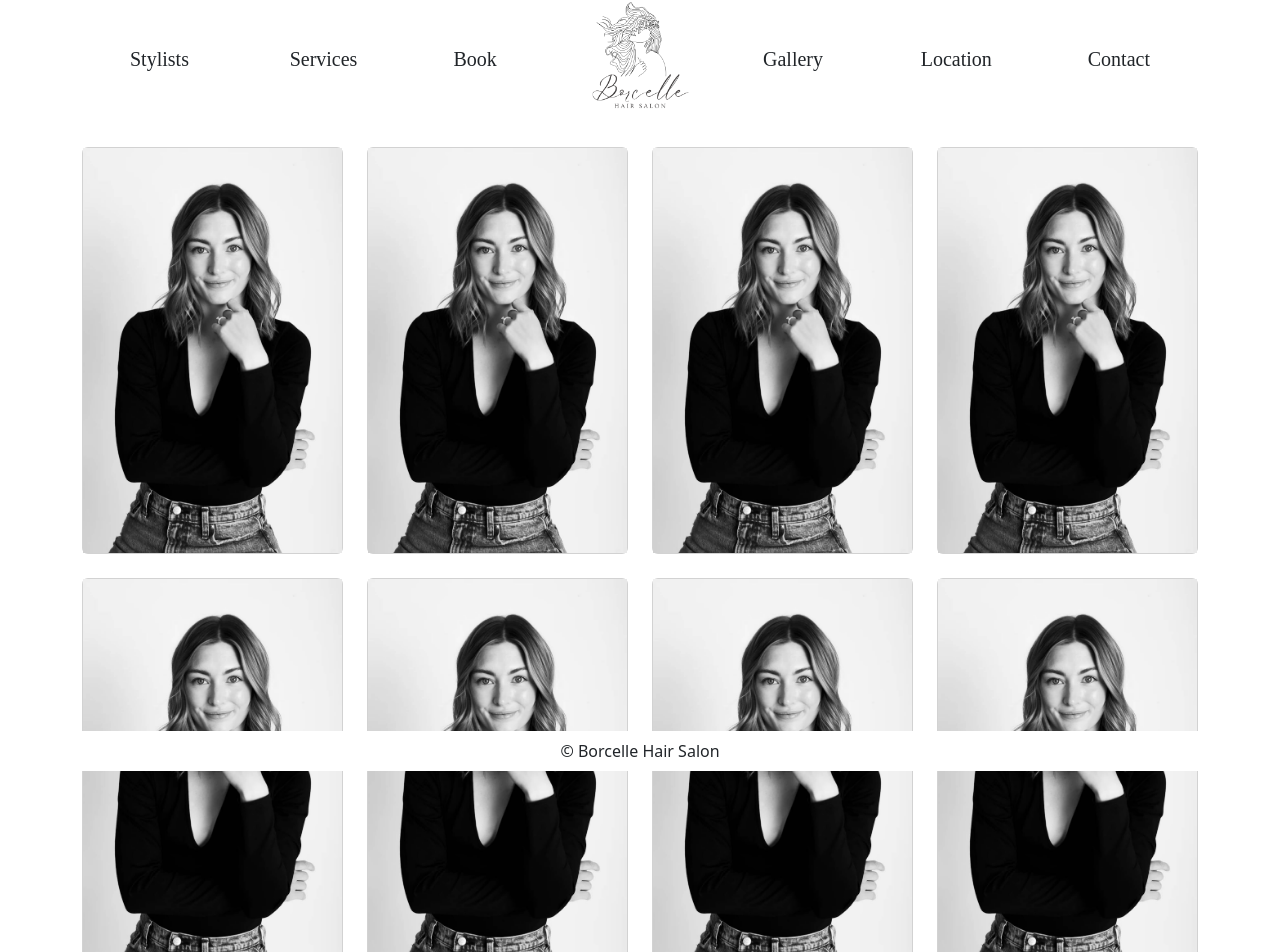
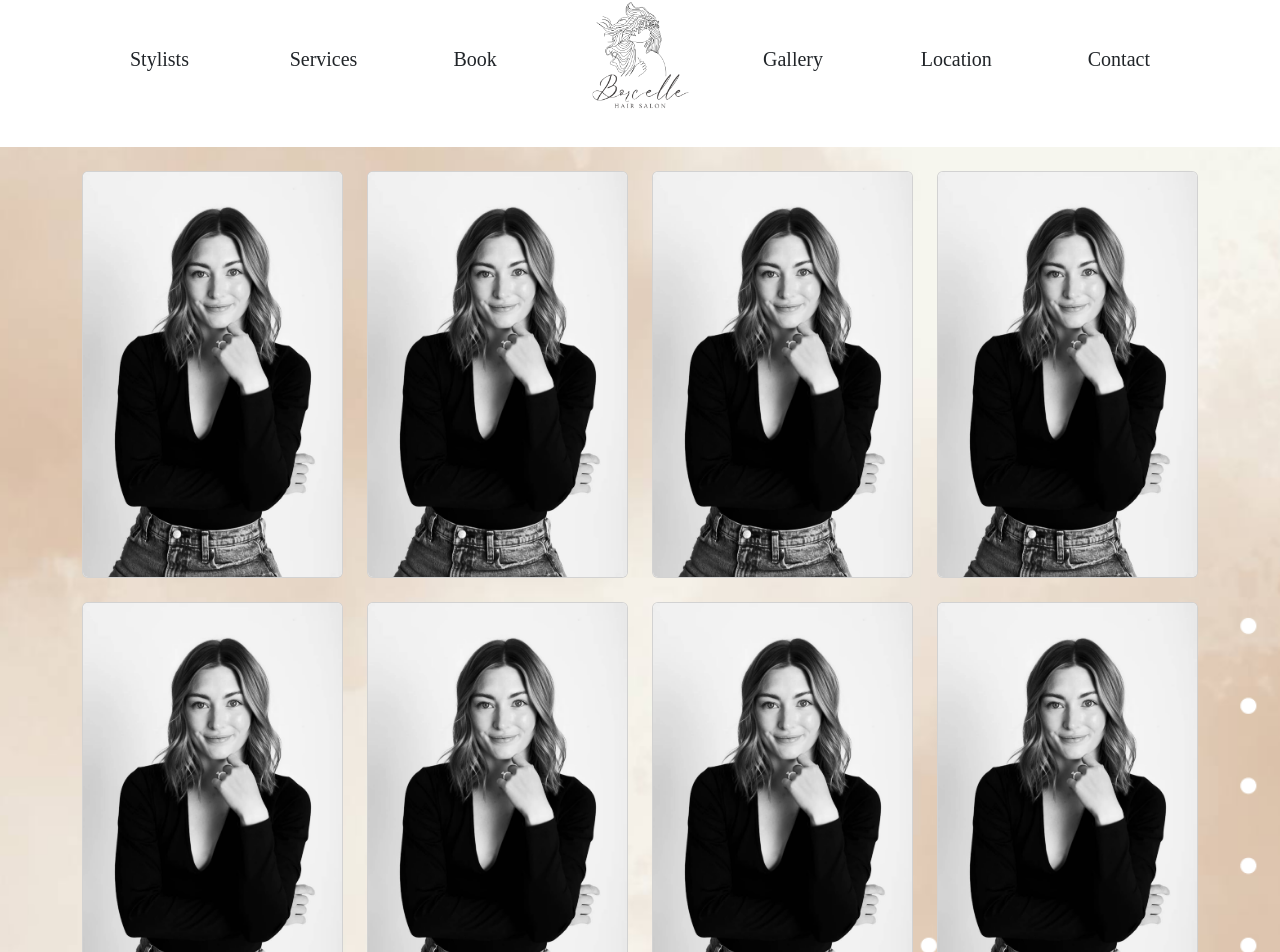
Before and after one commit to maggiejoe/salon-webpage-w-react, a React (Create React App) app in the folder my-hair-salon/: page /stylists in a window 1280 px wide. Shown: the part 29-981 px from the top of the page. Built offline with nearby package versions, Linux system fonts and the light colour scheme; a web font is replaced by a local one.

Commit message:
debugged sticky footer and modified Col with React Bootstrap

```diff
--- a/my-hair-salon/src/App.css
+++ b/my-hair-salon/src/App.css
@@ -34,7 +34,7 @@ body {
 
 /* FOOTER */
 .footer {
-  position: fixed;
+  position: sticky;
   bottom: 0;
   width: 100%;
 }
@@ -44,7 +44,7 @@ body {
 }
 
 /* LANDING PAGE */
-.background-img {
+.landingPage-background-img {
   background-image: url('./assets/landing-page-img.png');
   background-position-x: -5rem;
   background-position-y: -5rem;
@@ -72,3 +72,16 @@ body {
 .landingPage-indContainer {
   width: fit-content;
 }
+
+.stylist-img {
+  height: 200px;
+  width: 200px;
+  /* overflow: hidden; */
+  object-fit: cover !important;
+}
+
+.stylist-background-img {
+  background-image: url('./assets/stylist-background-img.png');
+  background-repeat: no-repeat;
+  background-size: cover;
+}
--- a/my-hair-salon/src/pages/LandingPage/index.js
+++ b/my-hair-salon/src/pages/LandingPage/index.js
@@ -5,7 +5,7 @@ import { Container, Row, Col, Button } from 'react-bootstrap';
 function LandingPage() {
 
     return (
-        <div className='background-img d-flex align-items-center'>
+        <div className='landingPage-background-img d-flex align-items-center'>
             <Container className='d-flex flex-wrap'>
                 <Col className='d-flex flex-wrap my-5'>
                     <Row className='d-flex m-4'>
--- a/my-hair-salon/src/pages/Stylists/index.js
+++ b/my-hair-salon/src/pages/Stylists/index.js
@@ -1,93 +1,71 @@
 import React from 'react';
-import { Container, Col, Row } from 'react-bootstrap';
+import { Container, Col, Row, Card } from 'react-bootstrap';
 import headshot from '../../assets/stylist-headshot.jpg';
 
 function Stylists() {
     return (
-        <Container className='mb-5'>
-            <Row className='mb-5'>
+        <div className='stylist-background-img d-flex align-items-center'>
+            <Container className='mt-4'>
+                <Row className=''>
                     {/* Stylist 1 */}
-                <Col className='col-3 mb-4'>
-                    <div className="card">
-                        <img className='' src={headshot} alt='Stylist 1' />
-                        <div className='d-flex justify-content-start'>
-                            <Col className='align-items-center'>
-                            </Col>
-                        </div>
-                    </div>
+                    <Col className='col-3'>
+                        <Card className='mb-4'>
+                            <Card.Img className='' src={headshot} alt='Stylist 1' />
+
+                        </Card>
                     </Col>
                     {/* Stylist 2 */}
-                <Col className='col-3 mb-4'>
-                    <div className="card">
-                        <img className='' src={headshot} alt='Stylist 2' />
-                        <div className='d-flex justify-content-start'>
-                            <Col className='align-items-center'>
-                            </Col>
-                        </div>
-                    </div>
+                    <Col className='col-3'>
+                        <Card className='mb-4'>
+                            <Card.Img className='' src={headshot} alt='Stylist 2' />
+
+                        </Card>
                     </Col>
                     {/* Stylist 3 */}
-                <Col className='col-3 mb-4'>
-                    <div className="card">
-                        <img className='' src={headshot} alt='Stylist 3' />
-                        <div className='d-flex justify-content-start'>
-                            <Col className='align-items-center'>
-                            </Col>
-                        </div>
-                    </div>
+                    <Col className='col-3'>
+                        <Card className='mb-4'>
+                            <Card.Img className='' src={headshot} alt='Stylist 3' />
+
+                        </Card>
                     </Col>
                     {/* Stylist 4 */}
-                <Col className='col-3 mb-4'>
-                    <div className="card">
-                        <img className='' src={headshot} alt='Stylist 4' />
-                        <div className='d-flex justify-content-start'>
-                            <Col className='align-items-center'>
-                            </Col>
-                        </div>
-                    </div>
+                    <Col className='col-3'>
+                        <Card className='mb-4'>
+                            <Card.Img className='' src={headshot} alt='Stylist 4' />
+
+                        </Card>
                     </Col>
                     {/* Stylist 5 */}
-                <Col className='col-3 mb-4'>
-                    <div className="card">
-                        <img className='' src={headshot} alt='Stylist 5' />
-                        <div className='d-flex justify-content-start'>
-                            <Col className='align-items-center'>
-                            </Col>
-                        </div>
-                    </div>
+                    <Col className='col-3'>
+                        <Card className='mb-4'>
+                            <Card.Img className='' src={headshot} alt='Stylist 5' />
+
+                        </Card>
                     </Col>
                     {/* Stylist 6 */}
-                <Col className='col-3 mb-4'>
-                    <div className="card">
-                        <img className='' src={headshot} alt='Stylist 6' />
-                        <div className='d-flex justify-content-start'>
-                            <Col className='align-items-center'>
-                            </Col>
-                        </div>
-                    </div>
+                    <Col className='col-3'>
+                        <Card className='mb-4'>
+                            <Card.Img className='' src={headshot} alt='Stylist 6' />
+
+                        </Card>
                     </Col>
                     {/* Stylist 7 */}
-                <Col className='col-3 mb-4'>
-                    <div className="card">
-                        <img className='' src={headshot} alt='Stylist 7' />
-                        <div className='d-flex justify-content-start'>
-                            <Col className='align-items-center'>
-                            </Col>
-                        </div>
-                    </div>
+                    <Col className='col-3'>
+                        <Card className='mb-4'>
+                            <Card.Img className='' src={headshot} alt='Stylist 7' />
+
+                        </Card>
                     </Col>
                     {/* Stylist 8 */}
-                <Col className='col-3 mb-4'>
-                    <div className="card">
-                        <img className='' src={headshot} alt='Stylist 8' />
-                        <div className='d-flex justify-content-start'>
-                            <Col className='align-items-center'>
-                            </Col>
-                        </div>
-                    </div>
+                    <Col className='col-3'>
+                        <Card className='mb-4'>
+                            <Card.Img className='' src={headshot} alt='Stylist 8' />
+
+                        </Card>
                     </Col>
                 </Row>
             </Container>
+        </div>
     )
 }
 export default Stylists;
```
Also changed, not shown: my-hair-salon/src/assets/stylist-background-img.png (added). Lines whose indentation alone changed are shown as unchanged.
